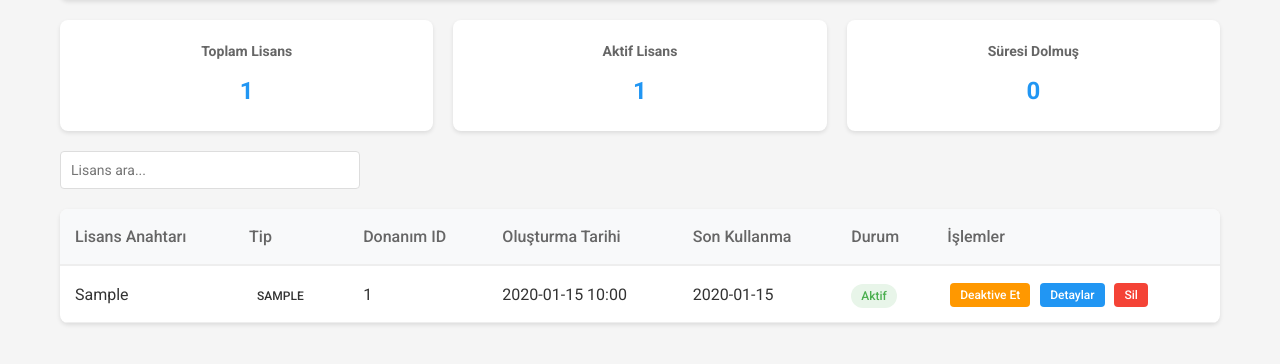
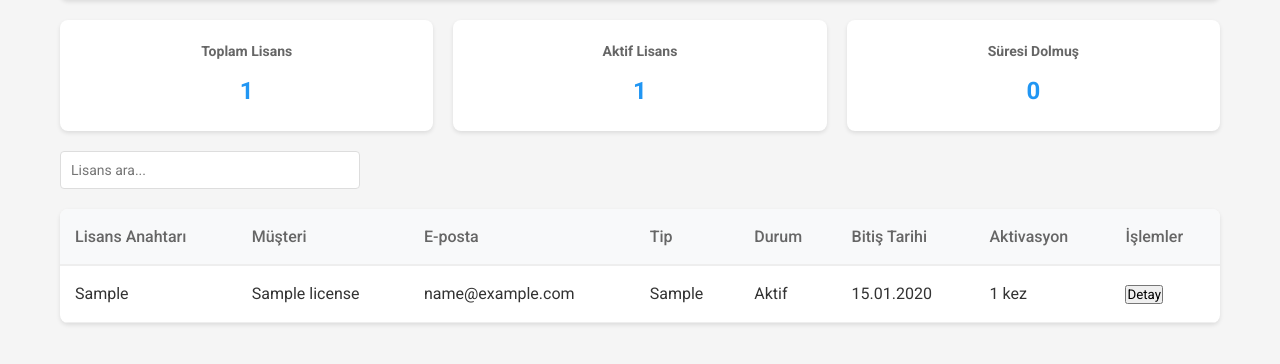
Before and after one commit to hepumut/kodmatik-license, a Flask app: page /admin in a window 1280 px wide. Shown: the part 103-467 px from the top of the page. Run offline with Flask 3, Linux system fonts and the light colour scheme; a user stored in the database is signed in; tables that the repository leaves empty hold one stand-in row (values such as "Sample post").

Commit message:
Update license management UI and fix password change functionality

```diff
--- a/server/templates/admin/licenses.html
+++ b/server/templates/admin/licenses.html
@@ -545,15 +545,16 @@
         <input type="text" id="searchInput" class="search-box" placeholder="Lisans ara..." onkeyup="searchTable()">
 
         <div class="licenses-table">
-            <table id="licensesTable">
+            <table class="table table-striped">
                 <thead>
                     <tr>
                         <th>Lisans Anahtarı</th>
+                        <th>Müşteri</th>
+                        <th>E-posta</th>
                         <th>Tip</th>
-                        <th>Donanım ID</th>
-                        <th>Oluşturma Tarihi</th>
-                        <th>Son Kullanma</th>
                         <th>Durum</th>
+                        <th>Bitiş Tarihi</th>
+                        <th>Aktivasyon</th>
                         <th>İşlemler</th>
                     </tr>
                 </thead>
@@ -561,25 +562,28 @@
                     {% for license in licenses %}
                     <tr>
                         <td>{{ license.license_key }}</td>
+                        <td>{{ license.customer_name }}</td>
+                        <td>{{ license.customer_email }}</td>
+                        <td>{{ license.license_type }}</td>
                         <td>
-                            <span class="license-type {{ license.license_type }}">
-                                {{ license.license_type|upper }}
-                            </span>
+                            {% if license.is_active %}
+                                <span class="badge bg-success">Aktif</span>
+                            {% else %}
+                                <span class="badge bg-danger">Pasif</span>
+                            {% endif %}
                         </td>
-                        <td>{{ license.hardware_id or 'Aktive edilmemiş' }}</td>
-                        <td>{{ license.created_at.strftime('%Y-%m-%d %H:%M') }}</td>
-                        <td>{{ license.expiry_date.strftime('%Y-%m-%d') }}</td>
+                        <td>{{ license.expiry_date.strftime('%d.%m.%Y') }}</td>
                         <td>
-                            <span class="status {{ 'active' if license.is_active else 'expired' }}">
-                                {{ 'Aktif' if license.is_active else 'Deaktif' }}
-                            </span>
+                            {% if license.activation_count > 0 %}
+                                <span class="badge bg-primary">{{ license.activation_count }} kez</span>
+                            {% else %}
+                                <span class="badge bg-secondary">Aktivasyon yok</span>
+                            {% endif %}
                         </td>
-                        <td class="actions">
-                            {% if license.is_active %}
-                            <button onclick="deactivateLicense('{{ license.license_key }}')" class="action-btn deactivate">Deaktive Et</button>
-                            {% endif %}
-                            <button onclick="showDetails('{{ license.license_key }}')" class="action-btn view">Detaylar</button>
-                            <button onclick="deleteLicense('{{ license.license_key }}')" class="action-btn delete">Sil</button>
+                        <td>
+                            <button class="btn btn-sm btn-info" onclick="showLicenseDetails('{{ license.id }}')">
+                                <i class="fas fa-info-circle"></i> Detay
+                            </button>
                         </td>
                     </tr>
                     {% endfor %}
@@ -650,38 +654,53 @@
         </div>
     </div>
 
-    <!-- Şifre değiştirme modalını ekle -->
-    <div id="changePasswordModal" class="modal">
-        <div class="modal-content">
-            <span class="close" onclick="closeChangePasswordModal()">&times;</span>
-            <h2>Şifre Değiştir</h2>
-            <form onsubmit="submitChangePassword(event)">
-                <div class="form-group">
-                    <label for="currentPassword">Mevcut Şifre</label>
-                    <input type="password" id="currentPassword" required>
+    <!-- Şifre Değiştirme Modal -->
+    <div class="modal fade" id="changePasswordModal">
+        <div class="modal-dialog">
+            <div class="modal-content">
+                <div class="modal-header">
+                    <h5 class="modal-title">Şifre Değiştir</h5>
+                    <button type="button" class="btn-close" data-bs-dismiss="modal"></button>
                 </div>
-                <div class="form-group">
-                    <label for="newPassword">Yeni Şifre</label>
-                    <input type="password" id="newPassword" required minlength="8" oninput="checkPasswordStrength(this.value)">
-                    <small class="help-text">
-                        Şifre en az 8 karakter olmalı ve şunları içermelidir:
-                        <ul id="passwordCriteria">
-                            <li id="upperCase">En az bir büyük harf (A-Z)</li>
-                            <li id="lowerCase">En az bir küçük harf (a-z)</li>
-                            <li id="number">En az bir rakam (0-9)</li>
-                            <li id="special">En az bir özel karakter (!@#$%^&*(),.?":{}|<>+-)</li>
-                        </ul>
-                    </small>
+                <div class="modal-body">
+                    <div class="mb-3">
+                        <label class="form-label">Mevcut Şifre</label>
+                        <input type="password" class="form-control" id="currentPassword">
+                    </div>
+                    <div class="mb-3">
+                        <label class="form-label">Yeni Şifre</label>
+                        <input type="password" class="form-control" id="newPassword">
+                    </div>
                 </div>
-                <div class="form-group">
-                    <label for="confirmPassword">Yeni Şifre (Tekrar)</label>
-                    <input type="password" id="confirmPassword" required minlength="8">
+                <div class="modal-footer">
+                    <button type="button" class="btn btn-secondary" data-bs-dismiss="modal">İptal</button>
+                    <button type="button" class="btn btn-primary" onclick="changePassword()">Değiştir</button>
                 </div>
-                <div class="button-group">
-                    <button type="submit" class="save-btn">Şifreyi Güncelle</button>
-                    <button type="button" onclick="closeChangePasswordModal()" class="cancel-btn">İptal</button>
+            </div>
+        </div>
+    </div>
+
+    <!-- Lisans Detay Modal -->
+    <div class="modal fade" id="licenseDetailModal" tabindex="-1">
+        <div class="modal-dialog">
+            <div class="modal-content">
+                <div class="modal-header">
+                    <h5 class="modal-title">Lisans Detayları</h5>
+                    <button type="button" class="btn-close" data-bs-dismiss="modal"></button>
                 </div>
-            </form>
+                <div class="modal-body">
+                    <div class="mb-3">
+                        <label class="form-label"><strong>Donanım ID:</strong></label>
+                        <div class="form-control" style="word-break: break-all;">
+                            <span id="hardwareId"></span>
+                        </div>
+                    </div>
+                    <div class="mb-3">
+                        <label class="form-label"><strong>Notlar:</strong></label>
+                        <div id="licenseNotes" class="form-control" style="min-height: 100px;"></div>
+                    </div>
+                </div>
+            </div>
         </div>
     </div>
 
@@ -903,7 +922,6 @@
         document.getElementById('changePasswordModal').style.display = 'none';
         document.getElementById('currentPassword').value = '';
         document.getElementById('newPassword').value = '';
-        document.getElementById('confirmPassword').value = '';
     }
 
     function checkPasswordStrength(password) {
@@ -1009,6 +1027,49 @@
             }
         }
     }
+
+    function showLicenseDetails(licenseId) {
+        fetch(`/api/license/${licenseId}`)
+            .then(response => response.json())
+            .then(data => {
+                document.getElementById('hardwareId').textContent = data.hardware_id || 'Henüz aktive edilmemiş';
+                document.getElementById('licenseNotes').textContent = data.notes || 'Not bulunmuyor';
+                new bootstrap.Modal(document.getElementById('licenseDetailModal')).show();
+            });
+    }
+
+    function changePassword() {
+        const currentPassword = document.getElementById('currentPassword').value;
+        const newPassword = document.getElementById('newPassword').value;
+
+        if (!currentPassword || !newPassword) {
+            alert('Lütfen tüm alanları doldurun');
+            return;
+        }
+
+        fetch('/admin/change-password', {
+            method: 'POST',
+            headers: {
+                'Content-Type': 'application/json'
+            },
+            body: JSON.stringify({
+                current_password: currentPassword,
+                new_password: newPassword
+            })
+        })
+        .then(response => response.json())
+        .then(data => {
+            if (data.success) {
+                alert('Şifre başarıyla değiştirildi');
+                bootstrap.Modal.getInstance(document.getElementById('changePasswordModal')).hide();
+            } else {
+                alert(data.error || 'Bir hata oluştu');
+            }
+        })
+        .catch(error => {
+            alert('Bir hata oluştu: ' + error);
+        });
+    }
     </script>
 </body>
 </html>
```
Also changed, not shown: app.py (+50 -0 lines).
